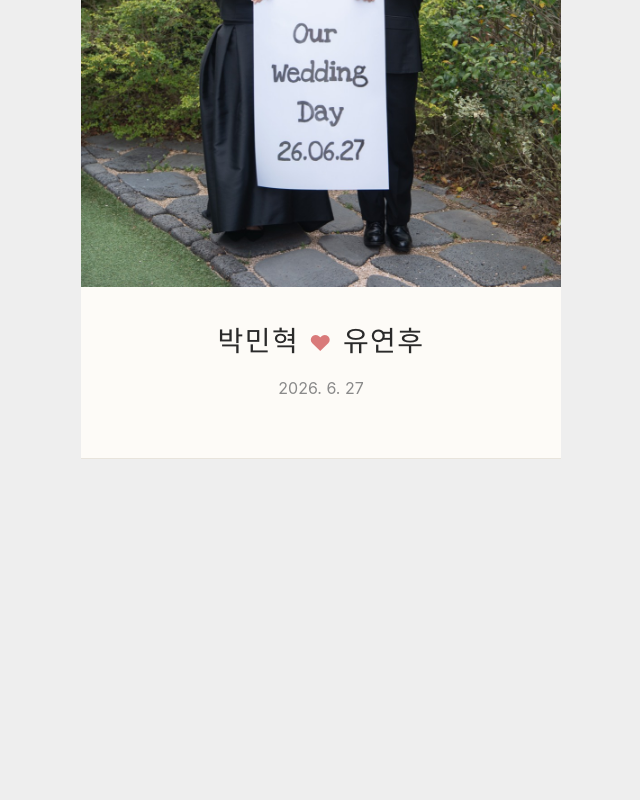
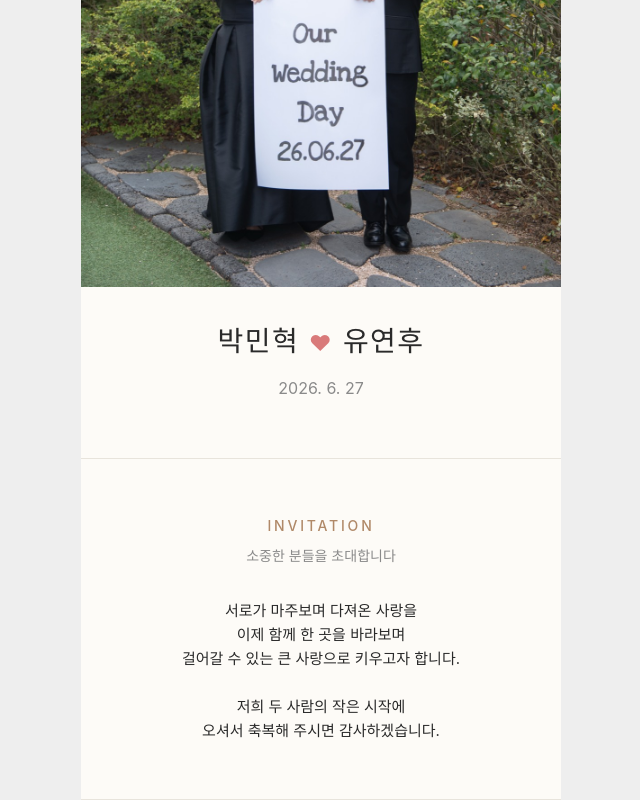
Before and after one commit to syeon2565/mh-yh-wedding, a React (Vite) app: page / in a window 1280 px wide. Shown: the part 524-1324 px from the top of the page, without its empty margins (319-959 px from the left). Before the commit the page ends 983 px from the top, so only its background shows below. Built offline with nearby package versions, Linux system fonts and the light colour scheme; a web font is replaced by a local one.

Commit message:
feat: add greeting section

```diff
--- a/src/App.tsx
+++ b/src/App.tsx
@@ -1,4 +1,5 @@
 import Cover from "./components/Cover";
+import Greeting from "./components/Greeting";
 
 const weddingInfo = {
   groom: { name: "박민혁" },
@@ -10,6 +11,7 @@ export default function App() {
   return (
     <main className="invitation">
       <Cover info={weddingInfo} />
+      <Greeting />
     </main>
   );
 }
--- /dev/null
+++ b/src/components/Greeting.tsx
@@ -0,0 +1,20 @@
+export default function Greeting() {
+  return (
+    <section className="section greeting">
+      <h2 className="section__title">INVITATION</h2>
+      <p className="section__subtitle">소중한 분들을 초대합니다</p>
+      <p className="greeting__body">
+        서로가 마주보며 다져온 사랑을
+        <br />
+        이제 함께 한 곳을 바라보며
+        <br />
+        걸어갈 수 있는 큰 사랑으로 키우고자 합니다.
+        <br />
+        <br />
+        저희 두 사람의 작은 시작에
+        <br />
+        오셔서 축복해 주시면 감사하겠습니다.
+      </p>
+    </section>
+  );
+}
--- a/src/styles/global.css
+++ b/src/styles/global.css
@@ -98,3 +98,10 @@ button {
   color: var(--muted);
   margin: 0;
 }
+
+/* Greeting */
+.greeting__body {
+  font-size: 15px;
+  color: var(--fg);
+  margin: 0;
+}
```
